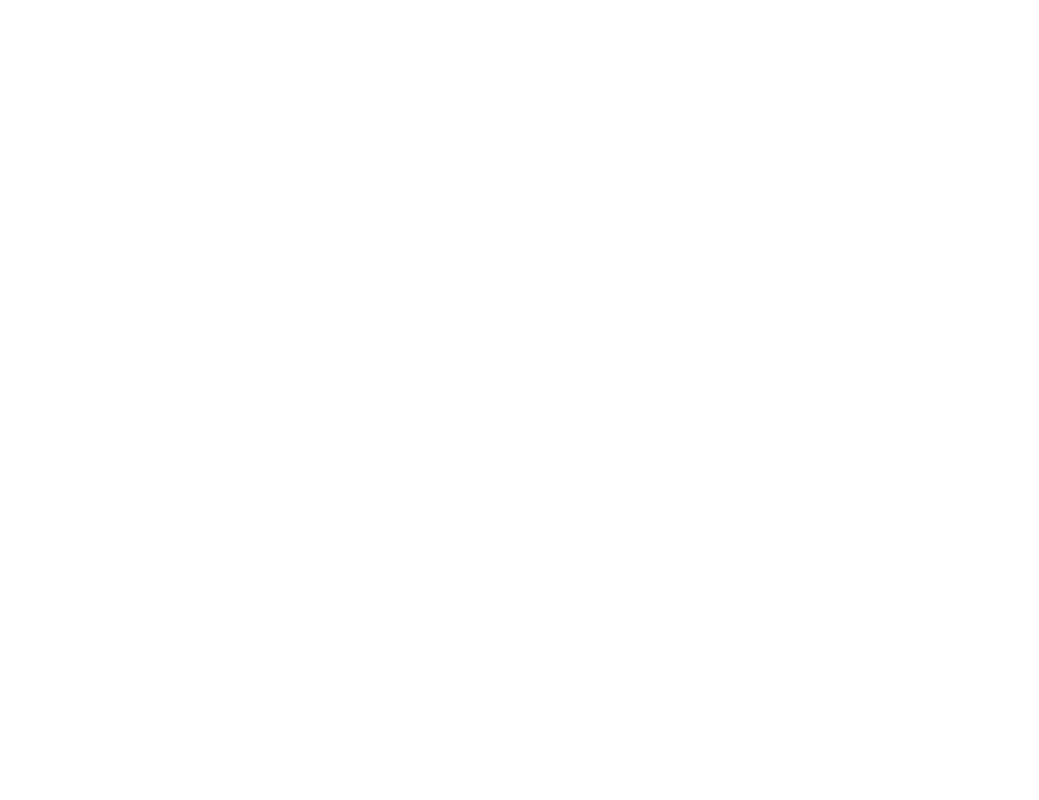
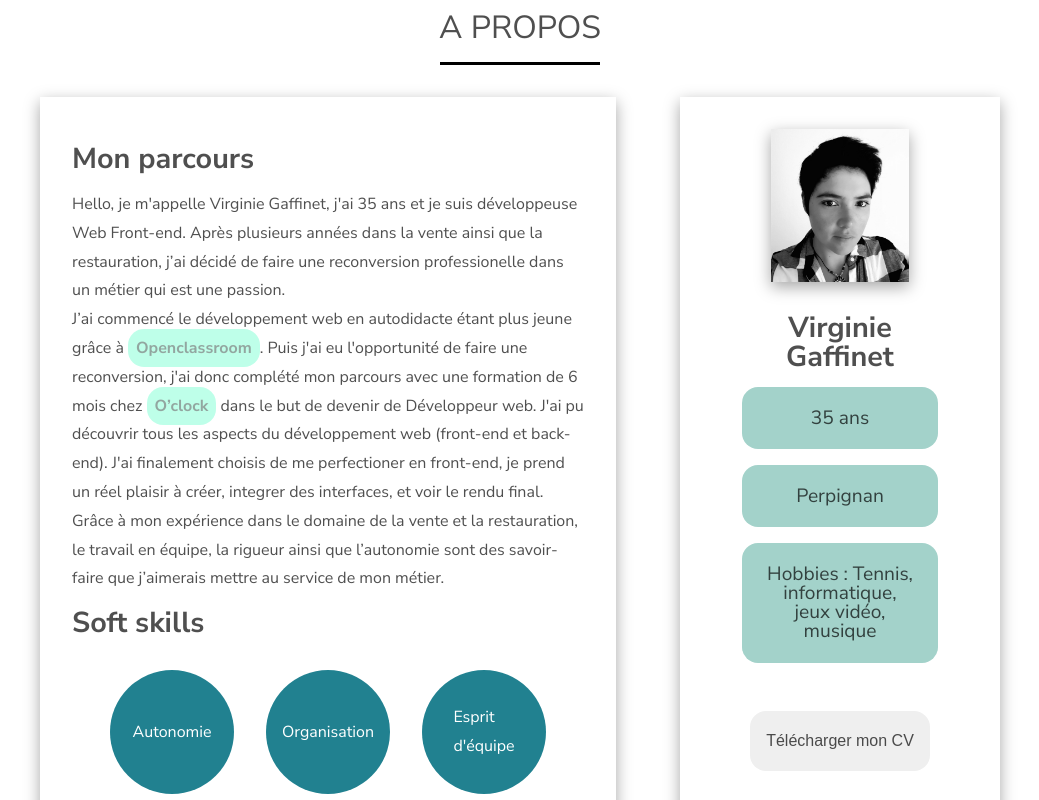
Before and after one commit to VirginieGaffinet/VirginieGaffinet.github.io, a React (Create React App) app: page / in a window 1280 px wide. Shown: the part 620-1420 px from the top of the page, without its empty margins (120-1159 px from the left). Before the commit the page ends 800 px from the top, so only its background shows below. Built offline with nearby package versions, Linux system fonts and the light colour scheme.

Commit message:
component About done with css and reusable separator done as well

```diff
--- /dev/null
+++ b/src/components/About/About.css
@@ -0,0 +1,180 @@
+/* mobile first */
+
+.about-container {
+  display: flex;
+  flex-direction: column;
+  color: var(--secondFontColor);
+}
+
+.about {
+  margin: calc(var(--gap)) auto;
+  padding: calc(var(--gap));
+  width: 80%;
+  display: flex;
+  flex-direction: column;
+  align-items: center;
+  box-shadow: var(--boxShadow);
+}
+
+.about-title {
+  display: flex;
+  flex-direction: column;
+  align-items: center;
+  justify-content: center;
+}
+
+.first-part-about-container{
+  line-height: 1.8rem;
+  margin-right: calc(var(--gap));
+}
+
+.title-nav {
+  margin-top: calc(var(--gap));
+  text-transform: uppercase;
+  height: 50px;
+  font-size: calc(var(--fontSize) *2);
+}
+
+.small-title {
+  font-size: calc(var(--fontSize) *1.8);
+  font-weight: var(--bold);
+  margin: calc(var(--gap) / 2) 0 calc(var(--gap) / 2) 0;
+}
+
+.formation-name {
+  text-decoration: none;
+  background-color: aquamarine;
+  border-radius: 1rem;
+  opacity: 0.5;
+  padding: calc(var(--gap) /4);
+  font-weight: var(--bold);
+}
+
+.soft-skills-container {
+  display: flex;
+  justify-content: center;
+  flex-wrap: wrap;
+}
+
+.soft-skill {
+  color: var(--fontColor);
+  display: flex;
+  align-items: center;
+  justify-content: center;
+  margin: calc(var(--gap) /2);
+  background-color: rgb(33, 129, 144);
+  padding: calc(var(--gap));
+  width: 60px;
+  height: 60px;
+  border-radius: 50%;
+}
+
+
+.second-part-about-container {
+  margin-left: calc(var(--gap));
+}
+
+.about-me, .my-image {
+  margin-bottom: calc(var(--gap) /2);
+}
+
+.about-me, .upload-cv {
+  border-radius: calc(var(--borderRadius));
+}
+
+.about-me {
+  background-color: var(--primaryColor);
+  padding: calc(var(--gap) /3);
+  width: 100%;
+  text-align: center;
+  font-size: calc(var(--fontSize) *1.2);
+}
+
+.my-image {
+  width: 54%;
+  box-shadow: var(--boxShadow);
+  filter: grayscale(100%);
+}
+
+
+.upload-cv {
+  border: none;
+  margin-top: calc(var(--gap));
+  padding: calc(var(--gap) /2);
+  font-size: var(--fontSize);
+  cursor: pointer;
+  color: var(--secondFontColor);
+  display: flex;
+  align-items: center;
+  justify-content: center;
+  height: 60px;
+  position: relative;
+  z-index: 0;
+  overflow: hidden;
+}
+
+.upload-cv::before {
+  position: absolute;
+  content: '';
+  background: rgb(5,102,118);
+  background: linear-gradient(90deg, rgba(5,102,118,1) 0%, rgba(8,72,70,1) 30%, rgba(163,210,202,1) 59%);
+  width: 100%;
+  height: 100%;
+  top: 60px;
+  border-radius: 50% 50% 0 0;
+  transition: all 0.5s ease-in-out;
+  z-index: -1;
+}
+
+.upload-cv:hover:before{
+  border-radius: 0;
+  top: 0;
+}
+
+
+/* for tablet */
+@media (min-width: 576px) {
+}
+
+/* for small screen */
+@media (min-width: 768px) {
+  .first-part-about-container {
+    width: 40%;
+  }
+
+  .second-part-about-container {
+    width: 20%;
+  }
+
+  .about {
+    height: 1100px;
+  }
+
+  .about-container {
+    display: flex;
+    flex-wrap: wrap;
+    flex-direction: row;
+  }
+
+  .about-title {
+    flex:1 100%;
+  }
+
+  .name {
+    width: 50%;
+    text-align: center;
+  }
+
+  .about-me {
+    padding: calc(var(--gap) /1.5);
+    width: 60%;
+  }
+}
+
+
+/* for screen */
+@media (min-width: 1200px) {
+  .about {
+    height: 800px;
+  }
+}
--- /dev/null
+++ b/src/components/About/About.js
@@ -0,0 +1,46 @@
+import './About.css';
+// import image
+import myImage from '../../assets/images/virginie1.jpg';
+// import pdf
+import MyCv from  '../../assets/pdf/cv.pdf';
+
+// import components
+import Separator from '../Reusable/Separator/Separator';
+
+function About() {
+  return (
+    <div className='about-container' id='about'>
+      <div className='about-title'>
+        <h3 className='title-nav'>A propos</h3>
+        <Separator />
+      </div>
+      <div className='about first-part-about-container'>
+        <div className='main-about-container'>
+          <h4 className='small-title'>Mon parcours</h4>
+          <p className='main-about'>Hello, je m'appelle Virginie Gaffinet, j'ai 35 ans et je suis développeuse Web Front-end. Après plusieurs années dans la vente ainsi que la restauration, j’ai décidé de faire une reconversion professionelle dans un métier qui est une passion.</p>
+          <p className='main-about'>J’ai commencé le développement web en autodidacte étant plus jeune grâce à <a href="https://openclassrooms.com/fr/" className='formation-name'>Openclassroom</a>. Puis j'ai eu l'opportunité de faire une reconversion, j'ai donc complété mon parcours avec une formation de 6 mois chez <a href="https://oclock.io/" className='formation-name'>O’clock</a> dans le but de devenir de Développeur web. J'ai pu découvrir tous les aspects du développement web (front-end et back-end). J'ai finalement choisis de me perfectioner en front-end, je prend un réel plaisir à créer, integrer des interfaces, et voir le rendu final.</p>
+          <p className='main-about'>Grâce à mon expérience dans le domaine de la vente et la restauration, le travail en équipe, la rigueur ainsi que l’autonomie sont des savoir-faire que j’aimerais mettre au service de mon métier.</p>
+          <h4 className='small-title'>Soft skills</h4>
+          <div className='soft-skills-container'>
+            <p className='soft-skill'>Autonomie</p>
+            <p className='soft-skill'>Organisation</p>
+            <p className='soft-skill'>Esprit d'équipe</p>
+            <p className='soft-skill'>Communication</p>
+          </div>
+        </div>
+      </div>
+      <div className='about second-part-about-container'>
+        <img className='my-image' src={myImage} alt='mon portrait'></img>
+        <p className='small-title name'>Virginie Gaffinet</p>
+        <p className='about-me'>35 ans</p>
+        <p className='about-me'>Perpignan</p>
+        <p className='about-me'>Hobbies : Tennis, informatique, jeux vidéo, musique</p>
+        <a href={MyCv} download="CV" className='my-cv'>
+          <button className='upload-cv'>Télécharger mon CV</button>
+        </a>
+      </div>
+    </div>
+  )
+};
+
+export default About;
--- a/src/components/App/App.js
+++ b/src/components/App/App.js
@@ -5,6 +5,7 @@
 // import components
 import Header from '../Header/Header';
 import Welcome from '../Welcome/Welcome';
+import About from '../About/About';
 
 function App() {
   const [isActive, setIsActive] = useState(false);
@@ -15,6 +16,7 @@
         setIsActive={setIsActive}
       />
       <Welcome />
+      <About />
     </div>
   );
 }
--- /dev/null
+++ b/src/components/Reusable/Separator/Separator.css
@@ -0,0 +1,6 @@
+.separator {
+  margin: 0 auto;
+  background-color: black;
+  width: 10rem;
+  height: 0.2rem;
+}
--- /dev/null
+++ b/src/components/Reusable/Separator/Separator.js
@@ -0,0 +1,9 @@
+import './Separator.css';
+
+function Separator() {
+  return (
+    <div className='separator'></div>
+  )
+};
+
+export default Separator;
```
